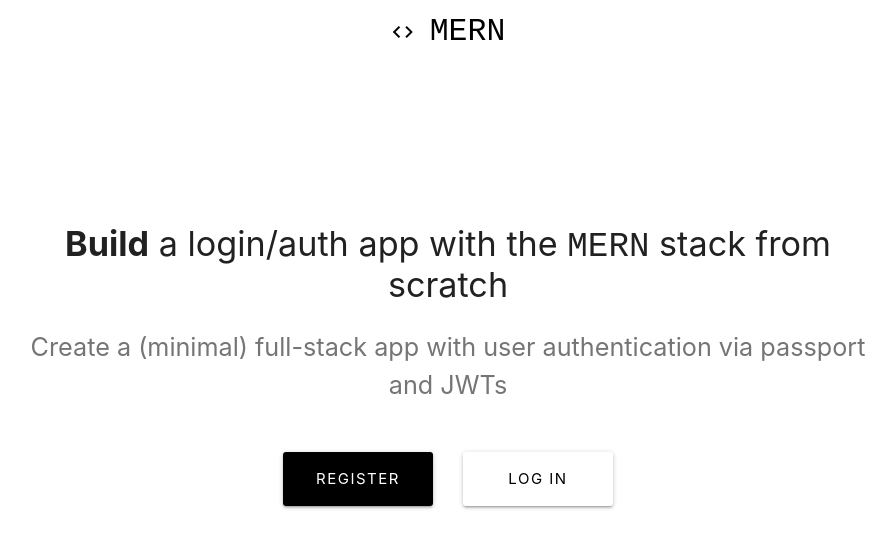
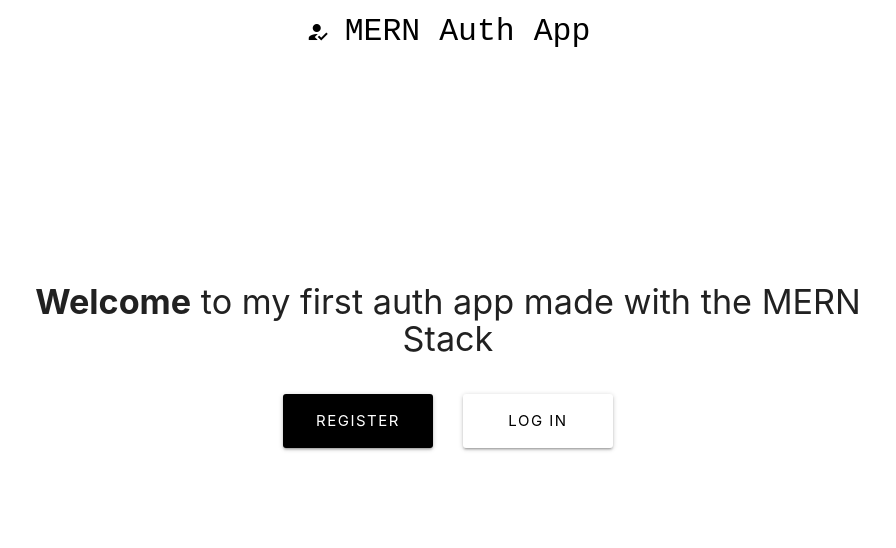
Before and after one commit to cesarecamurani/AuthAppJS, a React (Create React App) app in the folder client/: page / in a window 1280 px wide. Shown: the top 548 px of the page, without its empty margins (192-1088 px from the left). Built offline with nearby package versions, Linux system fonts and the light colour scheme.

Commit message:
Minor changes in the GUI

```diff
--- a/client/src/components/dashboard/Dashboard.js
+++ b/client/src/components/dashboard/Dashboard.js
@@ -16,7 +16,7 @@ return (
             <h4>
               <b>Hey there,</b> {user.name.split(" ")[0]}
               <p className="flow-text grey-text text-darken-1">
-                You are logged into a full-stack{" "}
+                 👏 You are logged into a full-stack{" "}
                 <span style={{ fontFamily: "monospace" }}>MERN</span> app 👏
               </p>
             </h4>
@@ -28,7 +28,7 @@ return (
                 marginTop: "1rem"
               }}
               onClick={this.onLogoutClick}
-              className="btn btn-large waves-effect waves-light hoverable blue accent-3"
+              className="btn btn-large waves-effect waves-light hoverable black accent-3"
             >
               Logout
             </button>
--- a/client/src/components/layout/Landing.js
+++ b/client/src/components/layout/Landing.js
@@ -8,14 +8,8 @@ class Landing extends Component {
         <div className="row">
           <div className="col s12 center-align">
             <h4>
-              <b>Build</b> a login/auth app with the{" "}
-              <span style={{ fontFamily: "monospace" }}>MERN</span> stack from
-              scratch
+              <b>Welcome</b> to my first auth app made with the MERN Stack
             </h4>
-            <p className="flow-text grey-text text-darken-1">
-              Create a (minimal) full-stack app with user authentication via
-              passport and JWTs
-            </p>
             <br />
             <Link to="/register">
             <a
--- a/client/src/components/layout/Navbar.js
+++ b/client/src/components/layout/Navbar.js
@@ -14,8 +14,8 @@ class Navbar extends Component {
               }}
               className="col s5 brand-logo center black-text"
             >
-              <i className="material-icons">code</i>
-              MERN
+              <i className="material-icons">how_to_reg</i>
+              MERN Auth App
             </Link>
           </div>
         </nav>
```
